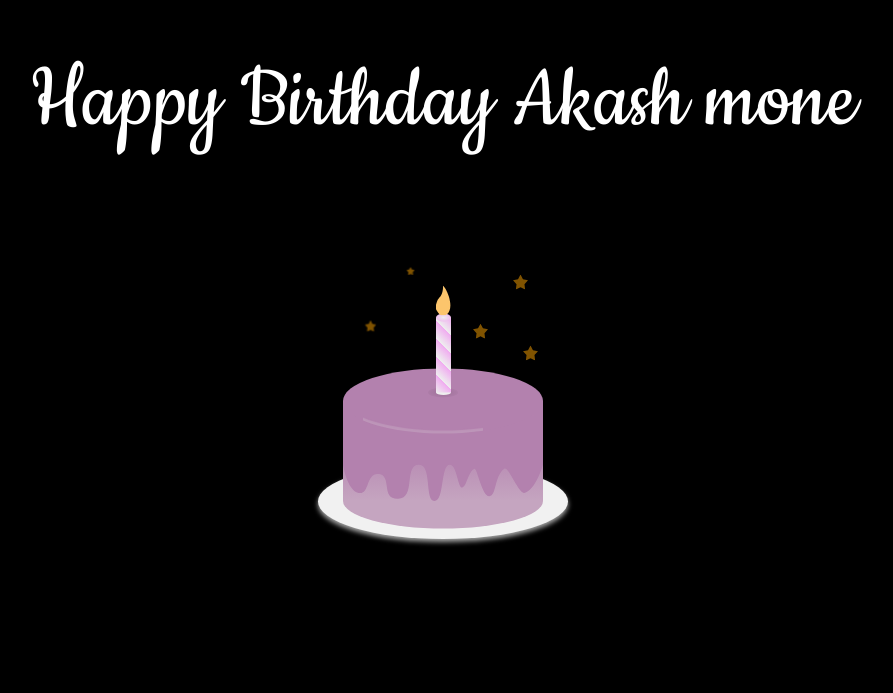
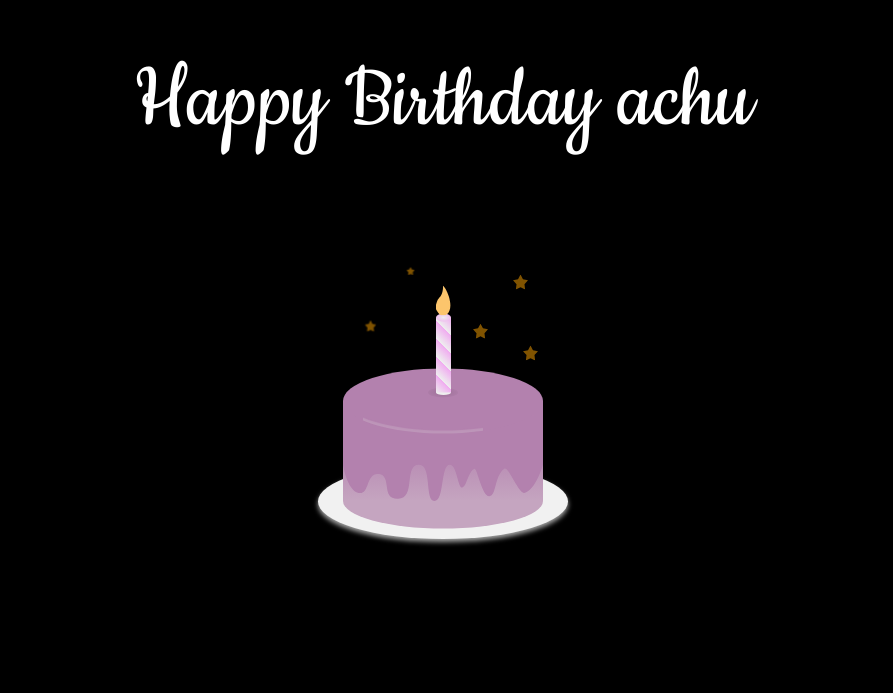
Before and after one commit to sree191/me, a plain HTML site: page akash.html in a window 1280 px wide. Shown: the part 107-800 px from the top of the page, without its empty margins (197-1090 px from the left). Drawn offline with nearby package versions, Linux system fonts and the light colour scheme; a web font is replaced by a local one.

Commit message:
Update akash.html

```diff
--- a/akash.html
+++ b/akash.html
@@ -3,7 +3,7 @@
 
 <head>
   <meta charset="UTF-8">
-  <title>akash mon's day</title>
+  <title>achu mol's day</title>
   <link rel="stylesheet" href="style.css">
   <link rel='stylesheet' href='https://fonts.googleapis.com/css?family=Source+Sans+Pro:900'>
   <link rel="stylesheet" href="styles.css">
@@ -15,7 +15,7 @@
   <!-- partial:index.partial.html -->
   <div class="wrapper">
 
-    <div class="greeting">Happy Birthday Akash mone</div>
+    <div class="greeting">Happy Birthday achu </div>
     <div class="plate">
       <div class="cake-wrap">
         <div class="cake-topping">
```
